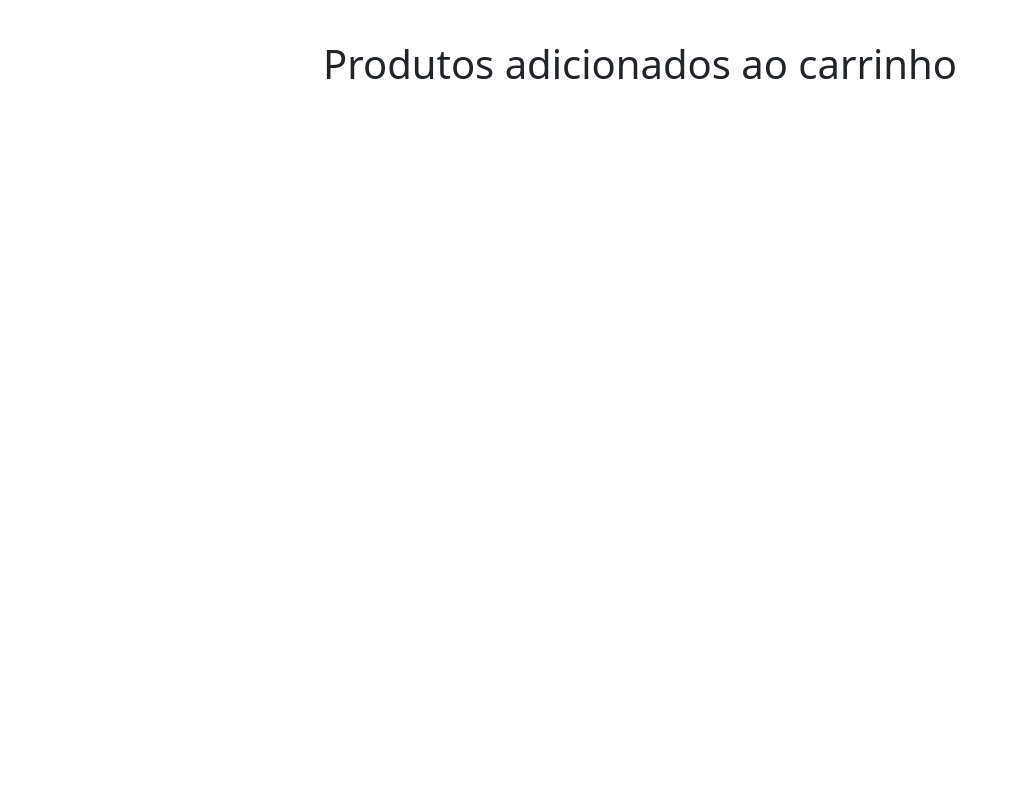
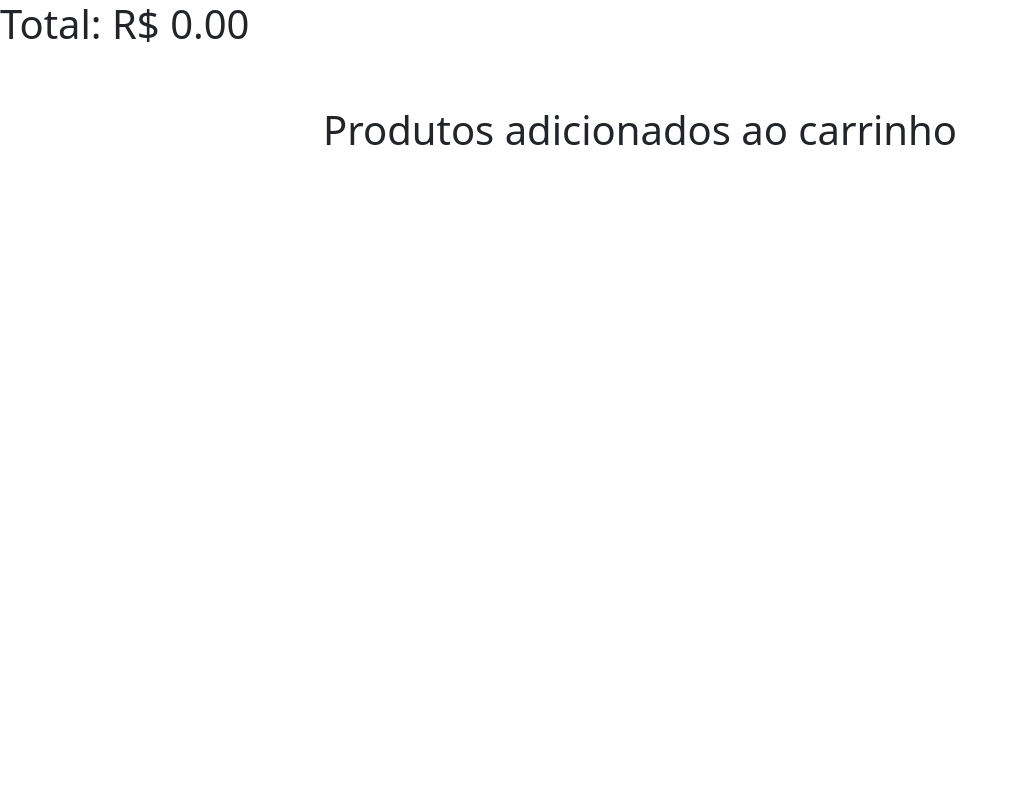
Before and after one commit to EwertonSA/Ecommerce-Manager-frontend, a Next.js app: page /cart in a window 1280 px wide. Shown: the top 800 px of the page, without its empty margins (0-1018 px from the left). Built offline with nearby package versions, Linux system fonts and the light colour scheme.

Commit message:
Creating cartAmount

```diff
--- /dev/null
+++ b/src/Components/Auth/Cart/CartAmount/index.tsx
@@ -0,0 +1,9 @@
+import { useCart } from '../useCart'
+export const CartAmount=()=>{
+const {cartAmount}=useCart()
+return(
+<>
+<h1>Total: R$ {cartAmount.toFixed(2)}</h1>
+</>
+)
+}
--- a/src/Components/Auth/Cart/index.tsx
+++ b/src/Components/Auth/Cart/index.tsx
@@ -3,9 +3,11 @@ import { useCart } from "./useCart"
 import styles from './style.module.scss'
 import { Container, Input } from "reactstrap"
 import { Buttons } from "./Buttons"
+import { CartAmount } from "./CartAmount"
 export const Cart=()=>{
 const {cart,handleDecrease,handleIncrease}=useCart()
 return(<div className={styles.main}>
+<CartAmount/>
 <h1 className={styles.title}>Produtos adicionados ao carrinho</h1>
 {cart.map((product)=>{
 const baseUrl= process.env.NEXT_PUBLIC_BASEURL
--- a/src/Components/Auth/Cart/useCart.tsx
+++ b/src/Components/Auth/Cart/useCart.tsx
@@ -1,5 +1,5 @@
 'use client'
-import { createContext,ReactNode, useContext, useEffect, useState } from "react"
+import { createContext,ReactNode, useContext, useEffect, useMemo, useState } from "react"
 import { ProductType } from '@/src/Service/productService'
 
 export interface CartType extends ProductType{quantity:number}
@@ -9,6 +9,7 @@ isLoaded:boolean
 addToCart:(product:CartType)=> void
 removeFromCart:(id:number)=>void
 clearCart:()=>void
+cartAmount:number
 handleIncrease:(id:number)=>void
 handleDecrease:(id:number)=>void
 }
@@ -52,6 +53,12 @@ const clearCart=()=>{
 setCart([])
 localStorage.removeItem(CART)
 }
+const cartAmount=useMemo(()=>{
+return cart.reduce((acc,item)=>acc+(item.quantity*Number(item.price)),0)
+},[cart])
+
+
+
 const handleIncrease=(id:number)=>{
 setCart((prod)=>{
 return prod.map((p)=>
@@ -70,7 +77,7 @@ return p
 })
 }
 return(
-<CartContext.Provider value={{cart,isLoaded,addToCart,removeFromCart,clearCart,handleIncrease,handleDecrease}}>
+<CartContext.Provider value={{cart,isLoaded,addToCart,removeFromCart,clearCart, cartAmount, handleIncrease,handleDecrease}}>
 {children}
 </CartContext.Provider>
 )}
--- a/src/Components/Auth/ProductSection/index.tsx
+++ b/src/Components/Auth/ProductSection/index.tsx
@@ -23,8 +23,7 @@ backgroundPosition:'center',height:'480px'}}
 <p className={styles.description}>{product.description}</p>
 <p className={styles.price}>{product.price}</p>
 <p className={styles.quantity}>{product.stockQuantity}</p>
-<Link href={`/products/${product.id}`}>
-<Button outline color='light' className={styles.button}>Comprar <FaCartPlus className='py-5' /> </Button></Link>
+<Button tag={Link} href={`/products/${product.id}`} className={styles.button}>Comprar <FaCartPlus /> </Button>
 </Container>
 </div>
 )})[1]}
```
Also changed, not shown: src/Components/Auth/ProductSection/styles.module.scss (+3 -4 lines).
